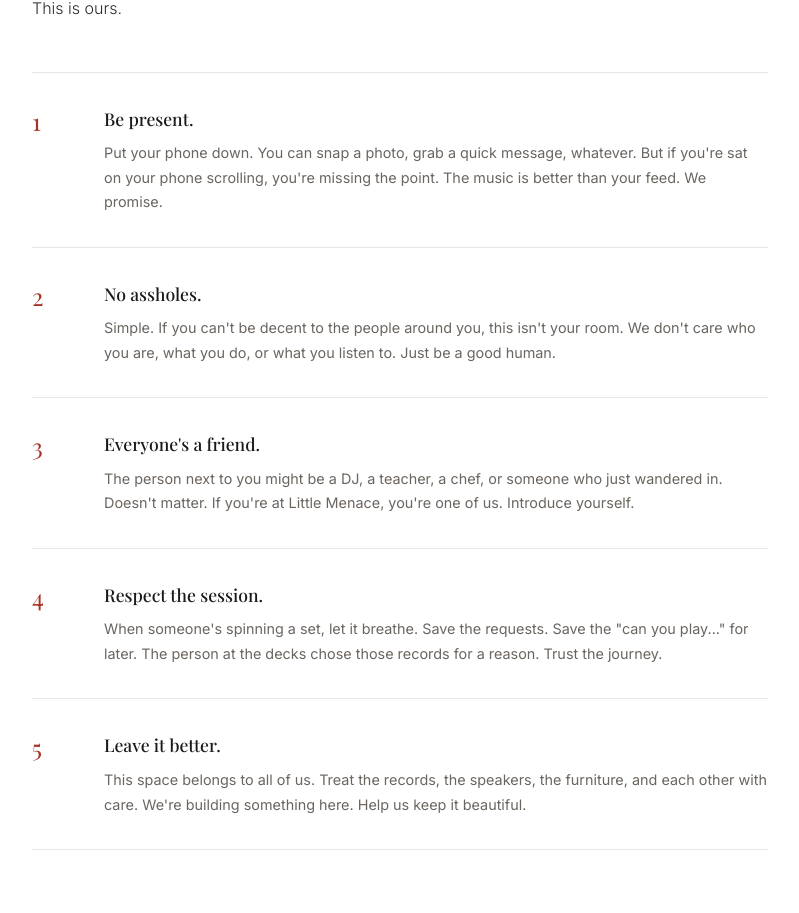
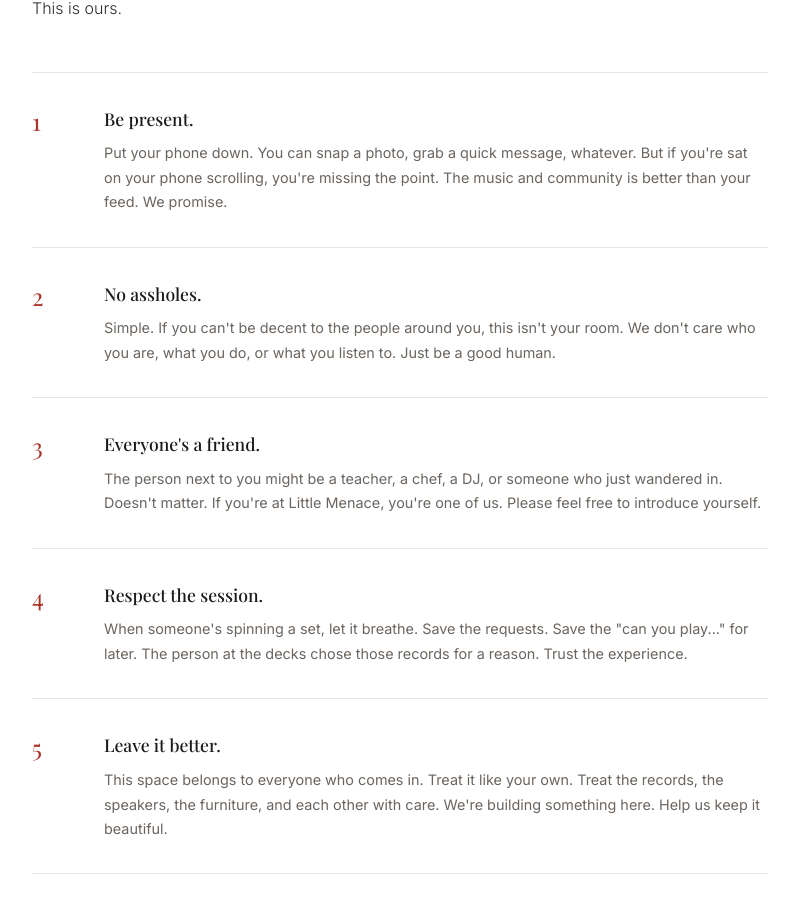
Before and after one commit to alexwalling/littlemenacehifi, a Next.js app: page / in a window 1280 px wide. Shown: the part 2415-3328 px from the top of the page, without its empty margins (240-1039 px from the left). Built offline with nearby package versions, Linux system fonts and the light colour scheme.

Commit message:
Update HouseRules.tsx
alex updates

```diff
--- a/components/HouseRules.tsx
+++ b/components/HouseRules.tsx
@@ -2,7 +2,7 @@ const rules = [
   {
     number: "1",
     title: "Be present.",
-    body: "Put your phone down. You can snap a photo, grab a quick message, whatever. But if you're sat on your phone scrolling, you're missing the point. The music is better than your feed. We promise.",
+    body: "Put your phone down. You can snap a photo, grab a quick message, whatever. But if you're sat on your phone scrolling, you're missing the point. The music and community is better than your feed. We promise.",
   },
   {
     number: "2",
@@ -12,17 +12,17 @@ const rules = [
   {
     number: "3",
     title: "Everyone's a friend.",
-    body: "The person next to you might be a DJ, a teacher, a chef, or someone who just wandered in. Doesn't matter. If you're at Little Menace, you're one of us. Introduce yourself.",
+    body: "The person next to you might be a teacher, a chef, a DJ, or someone who just wandered in. Doesn't matter. If you're at Little Menace, you're one of us. Please feel free to introduce yourself.",
   },
   {
     number: "4",
     title: "Respect the session.",
-    body: "When someone's spinning a set, let it breathe. Save the requests. Save the \"can you play...\" for later. The person at the decks chose those records for a reason. Trust the journey.",
+    body: "When someone's spinning a set, let it breathe. Save the requests. Save the \"can you play...\" for later. The person at the decks chose those records for a reason. Trust the experience.",
   },
   {
     number: "5",
     title: "Leave it better.",
-    body: "This space belongs to all of us. Treat the records, the speakers, the furniture, and each other with care. We're building something here. Help us keep it beautiful.",
+    body: "This space belongs to everyone who comes in. Treat it like your own. Treat the records, the speakers, the furniture, and each other with care. We're building something here. Help us keep it beautiful.",
   },
 ];
 
```
